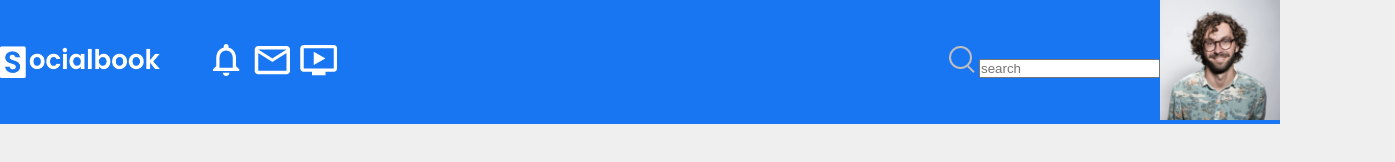
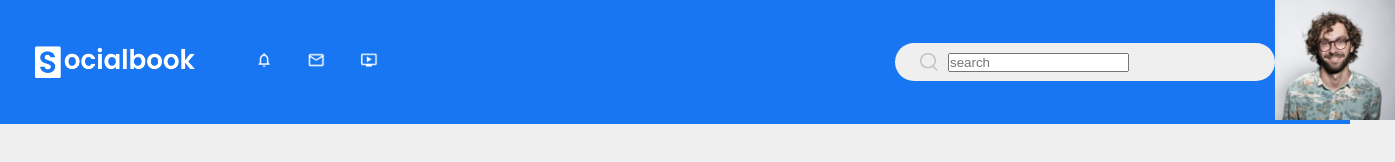
Before and after one commit to AnwarHossainFahim/image-book, a plain HTML site: page HTML AND CSS PROJECTS/facebook page clone/index.html in a window 1280 px wide. Shown: the whole page, 1395 px wide, since content can reach past the window. Drawn offline with Linux system fonts and the light colour scheme.

Commit message:
added navbarand more

```diff
--- a/HTML AND CSS PROJECTS/facebook page clone/index.html
+++ b/HTML AND CSS PROJECTS/facebook page clone/index.html
@@ -7,7 +7,7 @@
     <link rel="stylesheet" href="/style.css">
 </head>
 <body>
-    <nav>
+    <nav class="nav-container">
         <div class="nav-left">
             <img src="images/logo.png" class="logo">
             <ul>
--- a/HTML AND CSS PROJECTS/facebook page clone/style.css
+++ b/HTML AND CSS PROJECTS/facebook page clone/style.css
@@ -5,6 +5,11 @@
 }
 body{
     background: #efefef;
+}
+.nav-container{
+    width: 100%;
+    margin:0 auto;
+    padding: 0 35px;
 }
 nav{
     display: flex;
@@ -25,5 +30,29 @@ nav{
     display: inline-block;
 }
 .nav-left ul li img{
-
+    width: 18px;
+    margin: 0 15px;
 }
+.nav-user-icon{
+    width: 40px;
+    border-radius: 50%;
+    cursor: pointer;
+}
+.search-box{
+    background: #efefef;
+    width: 350px;
+    border-radius: 20px;
+    display: flex;
+    align-items: center;
+    padding: 0 15px;
+}
+.search-box img{
+    width: 18px;
+}
+.search-box img{
+    /* width: 100%; */
+    background: transparent;
+    padding: 10px;
+    outline: none;
+    border: 0;
+}
```
